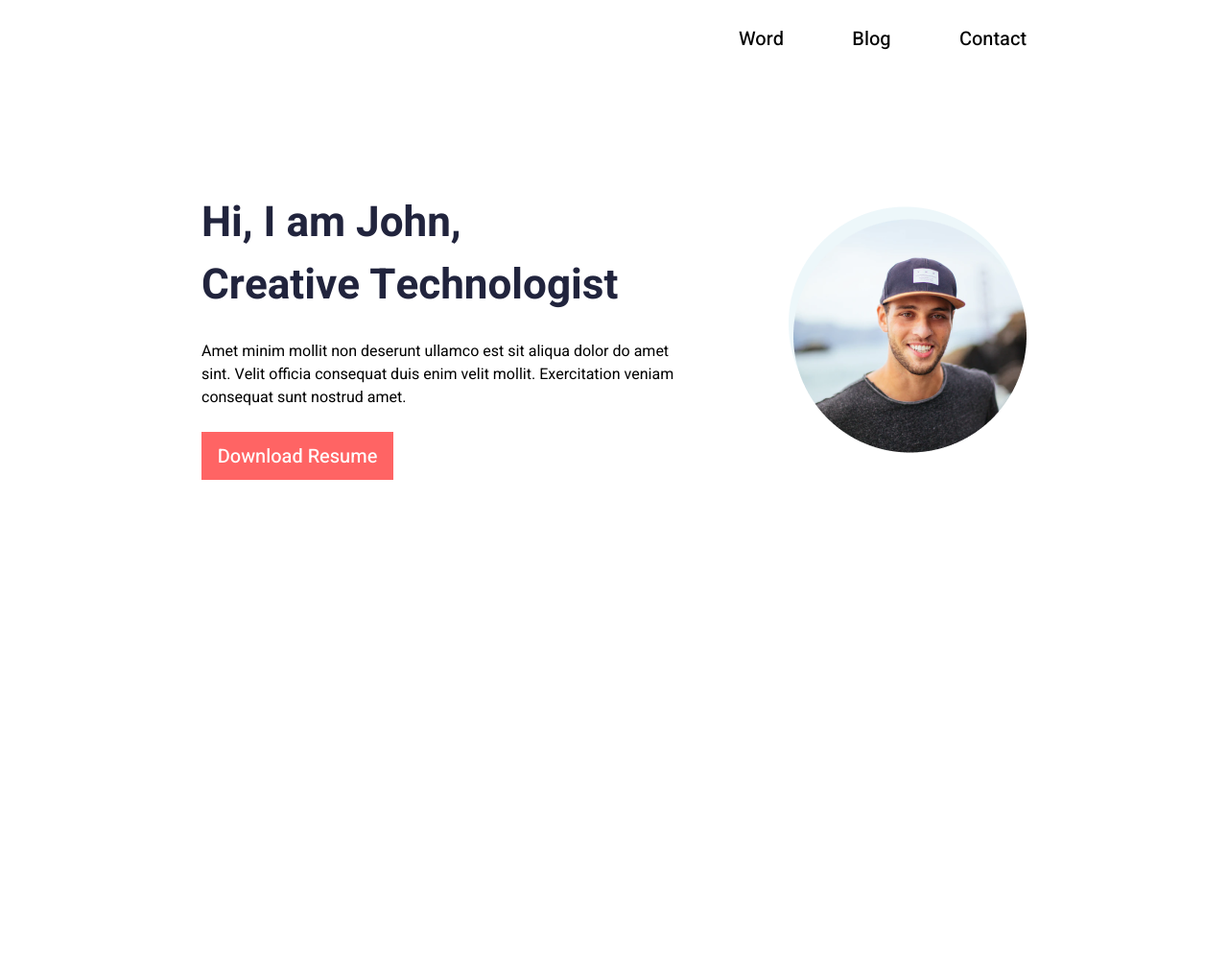
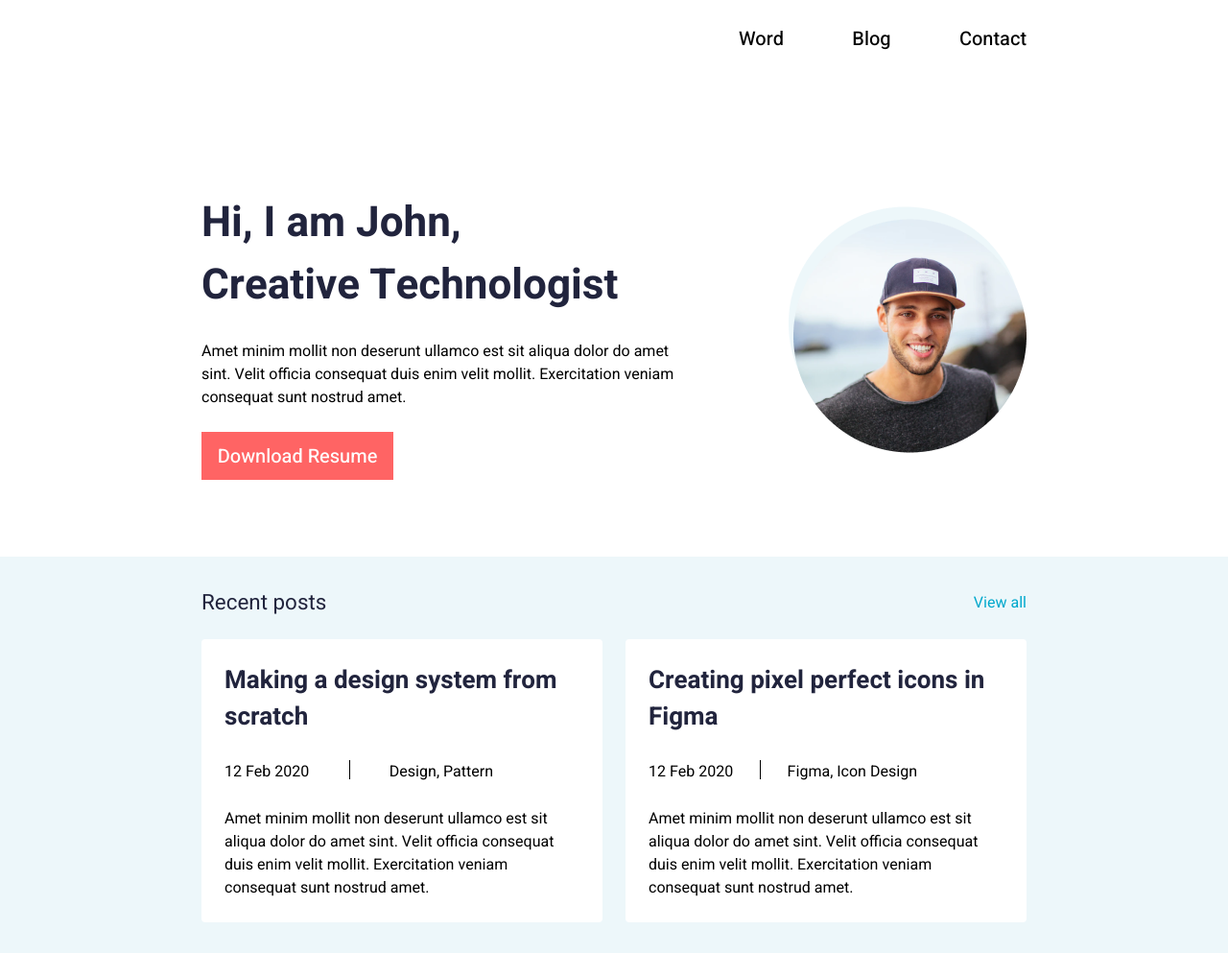
Before and after one commit to SugarySweetFox/50-03-, a plain HTML site: page index.html in a window 1280 px wide. Shown: the whole page at 96% size. Before the commit the page ends 800 px from the top, so only its background shows below. Drawn offline with Linux system fonts and the light colour scheme.

Commit message:
блог2

```diff
--- a/css/style.css
+++ b/css/style.css
@@ -6,6 +6,8 @@
     --primary-color: #ff6464;
     --dark-blue: 142850;
     --secondary-color: #00a8cc;
+    --bg-lightblue: #edf7fa;
+
 }
 
 *{
@@ -32,6 +34,7 @@ button {
 .container {
     width: 860px;
     margin: 0 auto; /*по центру*/
+    max-width: 100%;
 }
 
 header {
@@ -58,10 +61,10 @@ header ul li a {
 }
 
 .content {
-    margin-top: 120px;
+    margin: 120px 0 80px 0;
     display: flex;
     justify-content: space-between;
-    height: 300px;
+    min-height: 300px;
 }
 
 .content .content-left {
@@ -83,3 +86,63 @@ header ul li a {
     display: flex;
     align-items: center;
 }
+
+section {
+    padding: 32px 0;
+}
+
+section h3 {
+    font-size: 1.4rem;
+    font-weight: 400;
+}
+
+section a.all {
+    color: var(--secondary-color);
+    text-decoration: none;
+}
+
+section.recent {
+    background-color: var(--bg-lightblue);
+}
+
+section.recent .recent-header {
+    display: flex;
+    justify-content: space-between; /*горизонталь*/
+    align-items: center; /*вертикать*/
+}
+
+section.recent .recent-card-container {
+    max-width: 418px;
+    min-height: 295px;
+    background-color: #fff;
+    border-radius: 4px;
+    padding: 24px;
+
+    display: flex;
+    flex-direction: column;
+    justify-content: space-between;
+
+    margin-top: 22px;
+}
+
+section.recent .recent-card-container h3 {
+    font-size: 1.625rem;
+    font-weight: 700;
+}
+
+section.recent .recent-card-container .description {
+    display: flex;
+    justify-content: space-between;
+    max-width: 280px;
+}
+
+section.recent .recent-card-container .description .line {
+    width: 1px;
+    height: 20px;
+    background-color: black;
+}
+
+section.recent .recent-container {
+    display: flex;
+    justify-content: space-between;
+}
--- a/index.html
+++ b/index.html
@@ -39,7 +39,40 @@
             </div>
           </div>
         </div>
+        <section class="recent">
+            <div class="container">
+                <div class="recent-header">
+                    <h3>Recent posts</h3>
+                    <a href="#" class="all">View all</a>
+                </div>
 
+                <div class="recent-container">
+                    <div class="recent-card-container">
+                        <h3>Making a design system from scratch</h3>
+                        <div class="description">
+                            <p>12 Feb 2020</p>
+                            <span class="line"></span>
+                            <p>Design, Pattern</p>
+                        </div>
+                        <p>
+                            Amet minim mollit non deserunt ullamco est sit aliqua dolor do amet sint. Velit officia consequat duis enim velit mollit. Exercitation veniam consequat sunt nostrud amet.
+                        </p>
+                    </div>
+                    <div class="recent-card-container">
+                        <h3>Creating pixel perfect icons in Figma</h3>
+                        <div class="description">
+                            <p>12 Feb 2020</p>
+                            <span class="line"></span>
+                            <p>Figma, Icon Design</p>
+                        </div>
+                        <p>
+                            Amet minim mollit non deserunt ullamco est sit aliqua dolor do amet sint. Velit officia consequat duis enim velit mollit. Exercitation veniam consequat sunt nostrud amet.
+                        </p>
+                    </div>
+                </div>
+
+            </div>
+        </section>
     </main>
 </body>
 </html>
```
